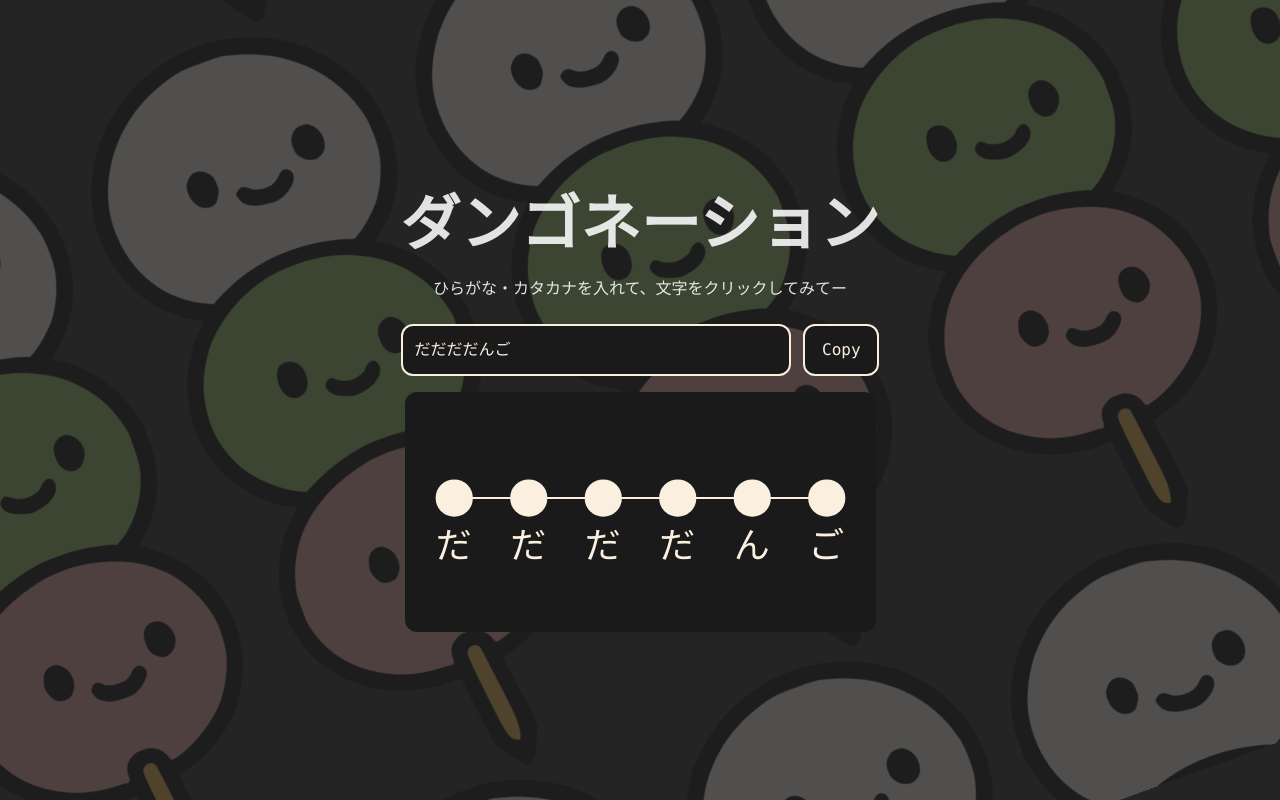
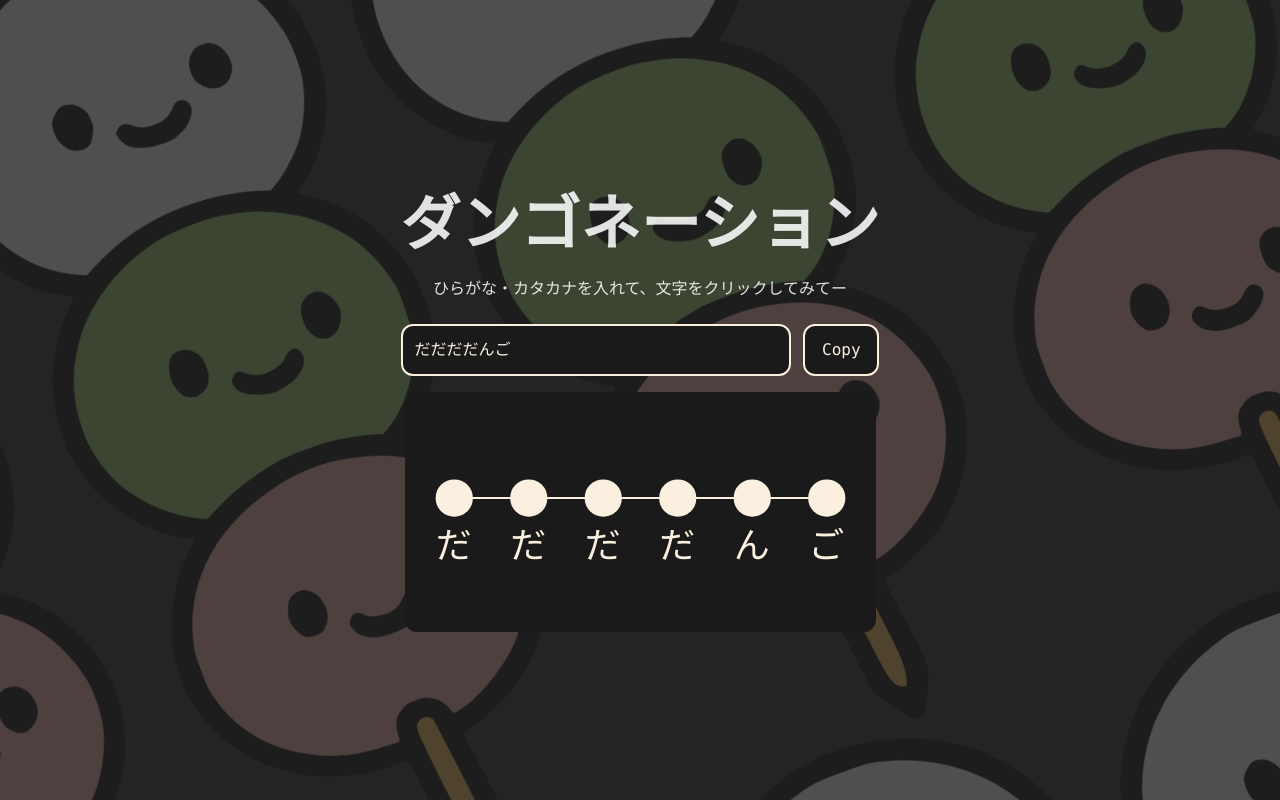
Before and after one commit to jiyans/pitch-accent-viz, a React (Vite) app: page / in a window 1280 px wide. Built offline with nearby package versions, Linux system fonts and the light colour scheme.

Commit message:
bug where top left and bottom right are cut off

```diff
--- a/src/index.css
+++ b/src/index.css
@@ -18,7 +18,7 @@ body::before {
   opacity: 0.2;
   background: url('./logo.svg');
   background-size: 256px;
-  transform: rotate(-20deg) scale(1.35);
+  transform: rotate(-20deg) scale(1.75);
   animation: slide 30s linear infinite;
   pointer-events: none;
 }
```
